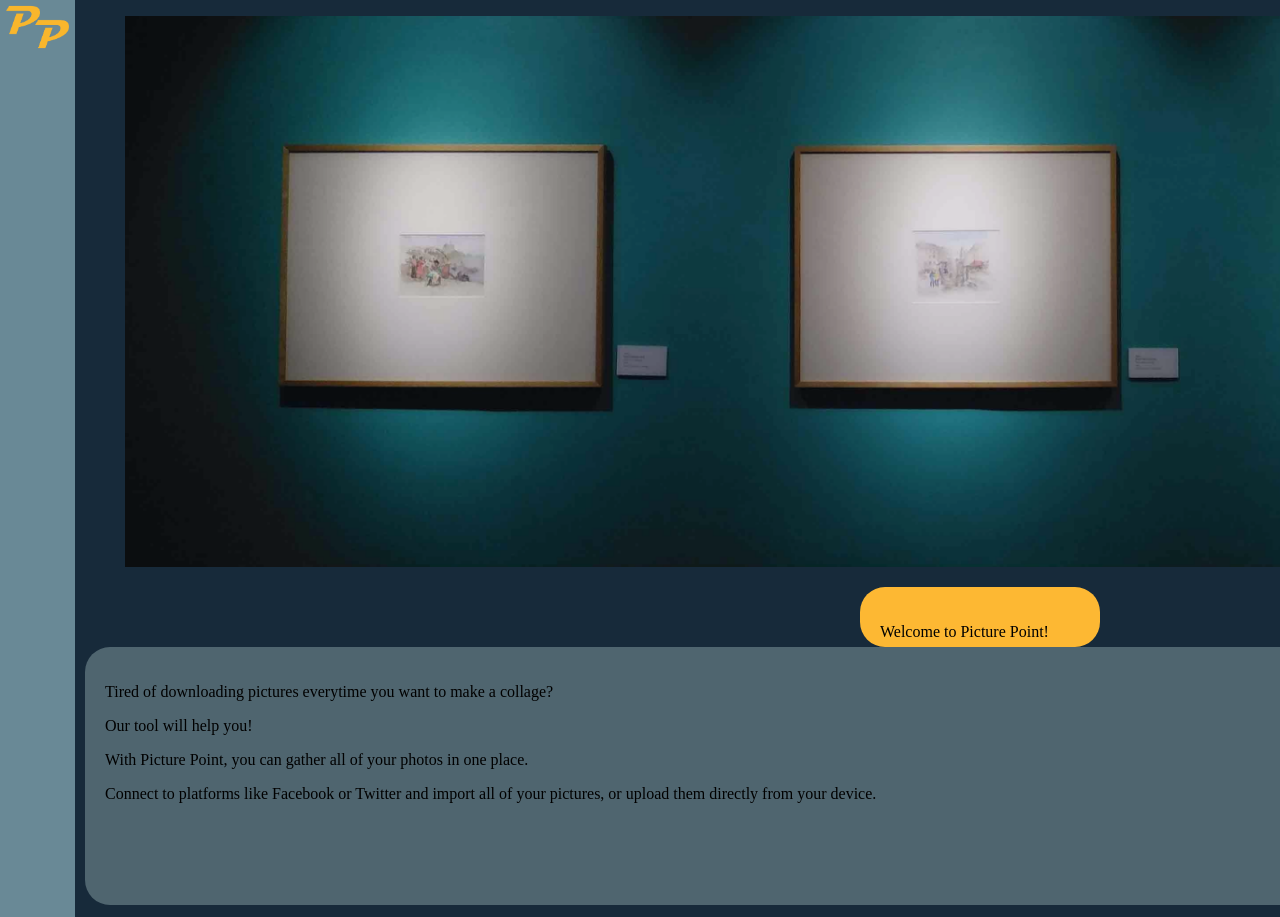
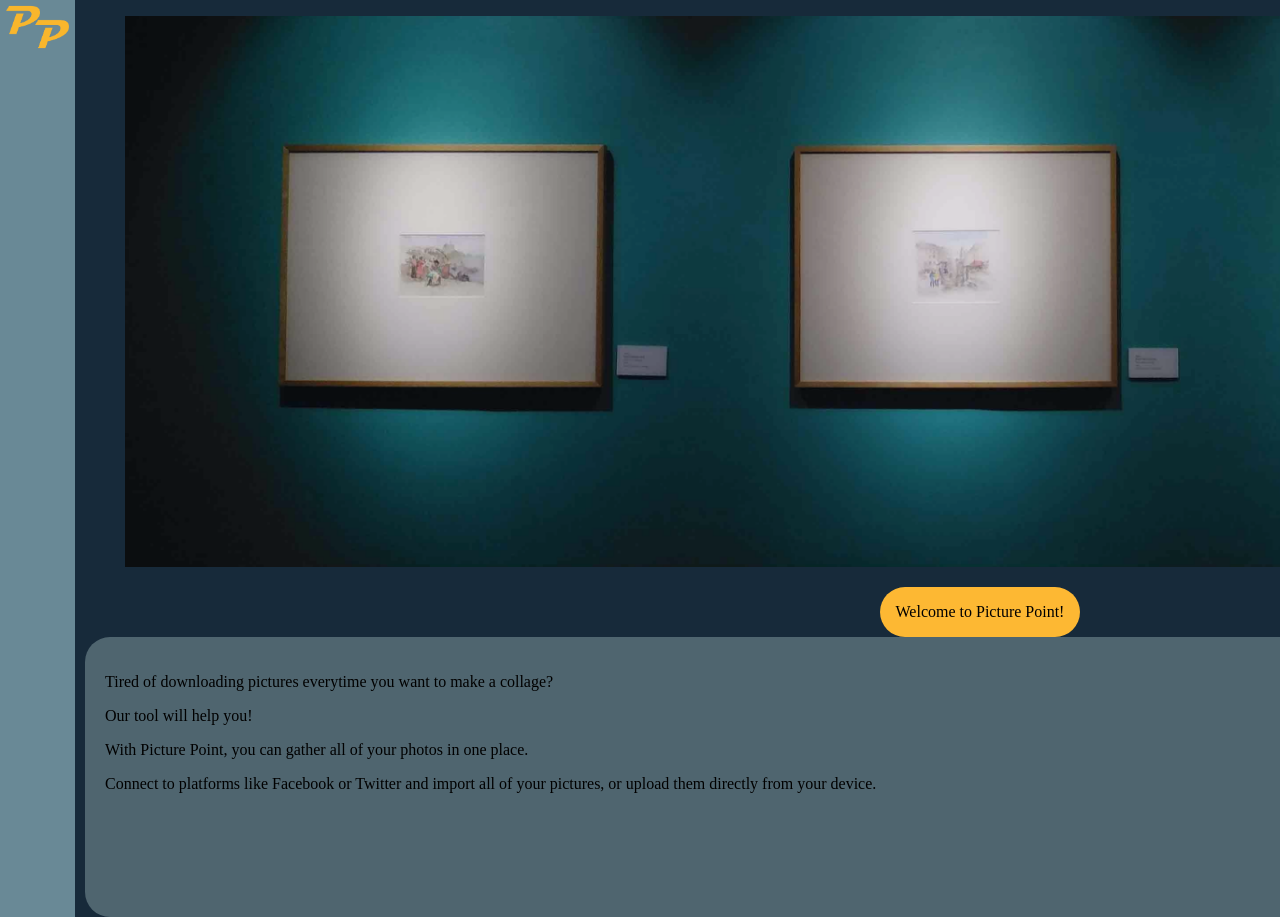
Before and after one commit to DxxxAce/Picture-Point, a PHP site: page /html/index.html in a window 1280 px wide; the page is wider, and only the part inside the window is pictured. Run offline with PHP 8.4, Linux system fonts and the light colour scheme.

Commit message:
Some changes

```diff
--- a/css/index.css
+++ b/css/index.css
@@ -6,19 +6,20 @@ body {
     background-color: #4F656F;
     text-align: justify;
     align-self: end;
-    height: 218px;
+    height: 240px;
     width: 1750px;
     border-radius: 25px;
     padding: 20px;
   }
   .rounded-box{
     background-color: #FDB833;
-    height: 20px;
+    border-radius: 25px;
+    margin: auto;
     width: 200px;
-    border-radius: 25px;
-    padding: 20px;
-    margin-left: auto;
-    margin-right: auto;
+    height: 50px;
+    display: flex;
+    justify-content: center;
+    align-items: center;
   }
   .photo{
       align-self: center;
--- a/css/information.css
+++ b/css/information.css
@@ -17,6 +17,7 @@ body {
     width: 200px;
     border-radius: 25px;
     padding: 20px;
+    text-align: center;
     margin-left: auto;
     margin-right: auto;
   }
--- a/html/index.html
+++ b/html/index.html
@@ -22,7 +22,7 @@
             <div class="home-main">
                 <div class="photo">
                     <figure typeof:sa="image">
-                       <a href="index.html"><img src="..\media\in-page-images\index-about-gallery.png" alt="Artgallery" width="1700px"></a>
+                       <img src="..\media\in-page-images\index-about-gallery.png" alt="Artgallery" width="1700px">
                 </div>
                 <div class="rounded-box">
                     <p>Welcome to Picture Point!</p>
--- a/html/information.html
+++ b/html/information.html
@@ -22,7 +22,7 @@
             <div class="home-main">
                 <div class="photo">
                     <figure typeof:sa="image">
-                       <a href="information.html"><img src="..\media\in-page-images\index-about-gallery.png" alt="Artgallery" width="1700px"></a>
+                       <img src="..\media\in-page-images\index-about-gallery.png" alt="Artgallery" width="1700px">
                 </div>
                 <div class="rounded-box">
                     <p>About us:</p>
```
